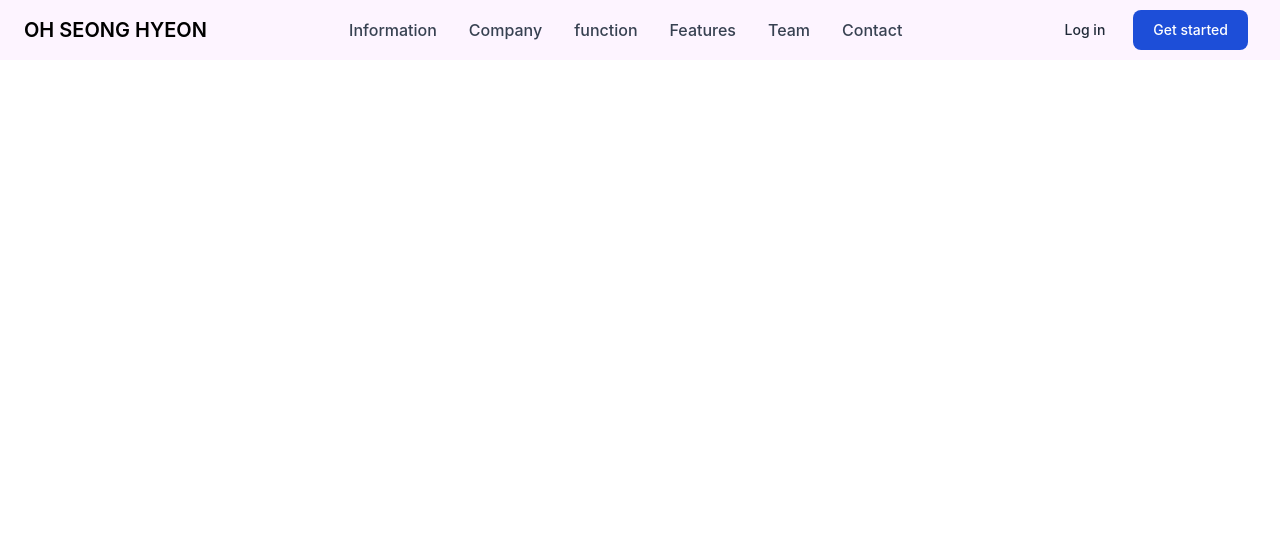
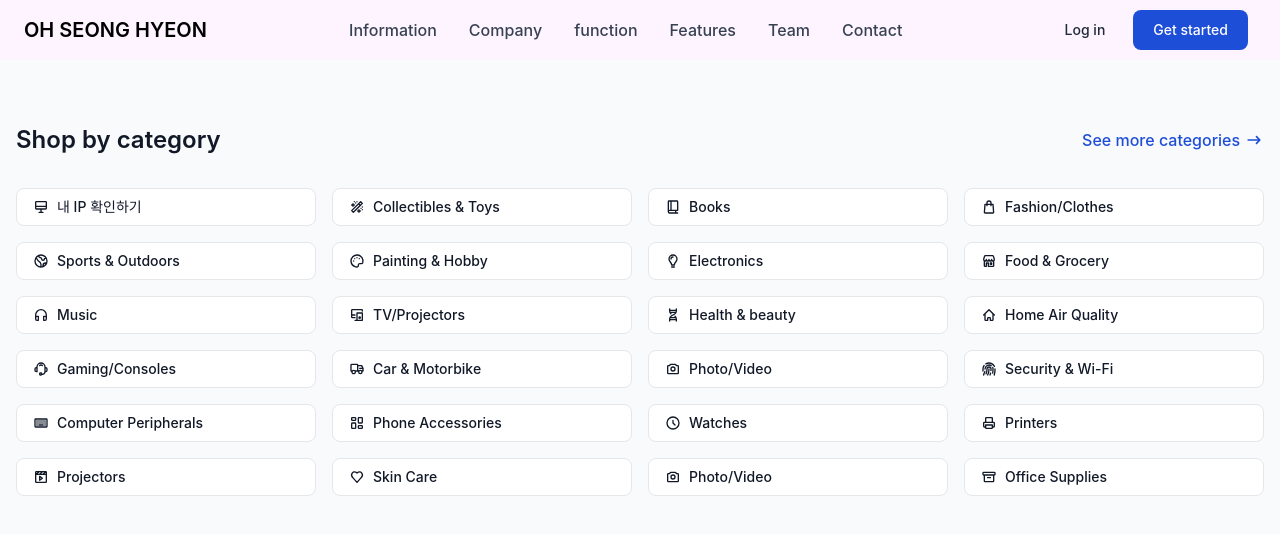
Before and after one commit to hso03/frontend, a React (Create React App) app: page /function in a window 1280 px wide. Shown: the top 534 px of the page. Built offline with nearby package versions, Linux system fonts and the light colour scheme.

Commit message:
function, function/clientIp 라우팅 가능하도록 설정

```diff
--- a/src/App.js
+++ b/src/App.js
@@ -5,6 +5,8 @@ import Section from './Routes/Section';
 import Information from "./Routes/Information";
 import LogIn from "./Routes/LogIn";
 import Join from "./Routes/Join";
+import Function from "./Routes/Function";
+import ClientIp from "./function/ClientIp";
 
 function App() {
   return (
@@ -16,6 +18,8 @@ function App() {
                     <Route path="/information" element={ <Information /> } />
                     <Route path="/login" element={ <LogIn /> } />
                     <Route path="/join" element={ <Join /> } />
+                    <Route path="/function" element={ <Function /> } />
+                    <Route path="/function/clientIp" element={ <ClientIp /> } />
                 </Routes>
             </main>
       </Router>
```
